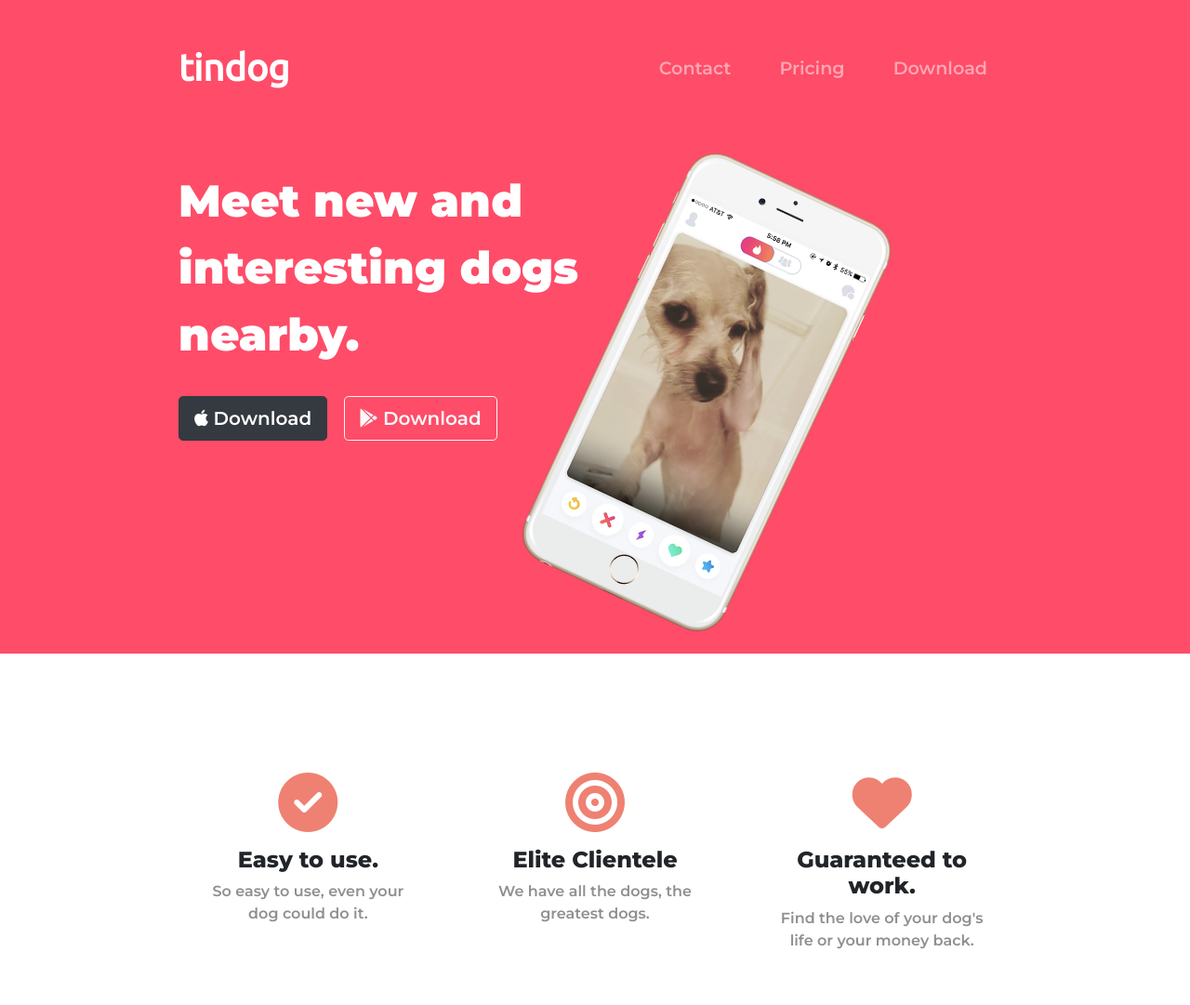
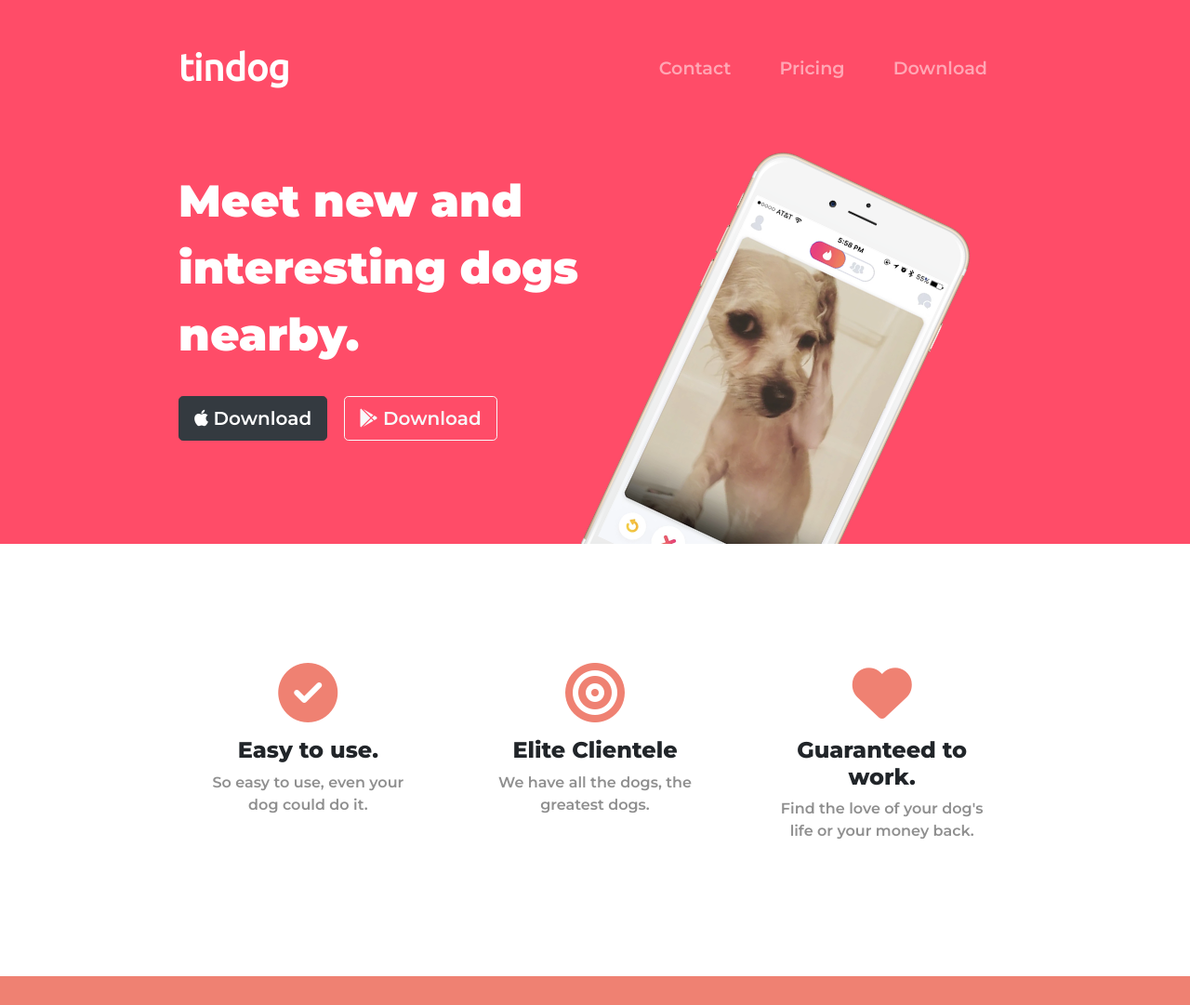
Before and after one commit to in-darkphoenix/tindog-bootstrap-exclusive, a plain HTML site: page index.html in a window 1280 px wide. Shown: the top 1081 px of the page at 93% size. Drawn offline with nearby package versions, Linux system fonts and the light colour scheme.

Commit message:
sixth commit

```diff
--- a/css/styles.css
+++ b/css/styles.css
@@ -9,7 +9,7 @@
 }
 
 .container-fluid {
-    padding: 3% 15%;
+    padding: 3% 15% 7%;
 }
 
 h1 {
@@ -64,13 +64,17 @@
 
 /* Title image */
 .title-image {
-    width: 60%;
+    width: 20%;
     transform: rotate(25deg);
+    position: absolute;
+    right: 25%;
 }
 
 /* Feature Section */
 #features {
     padding: 7% 15%;
+    background-color: #fff;
+    position: relative;
 }
 
 .feature-box {
@@ -124,7 +128,3 @@
 .pricing-column {
     padding: 3% 2%;
 }
-
-.xy {
-    width: 100%;
-}
```
